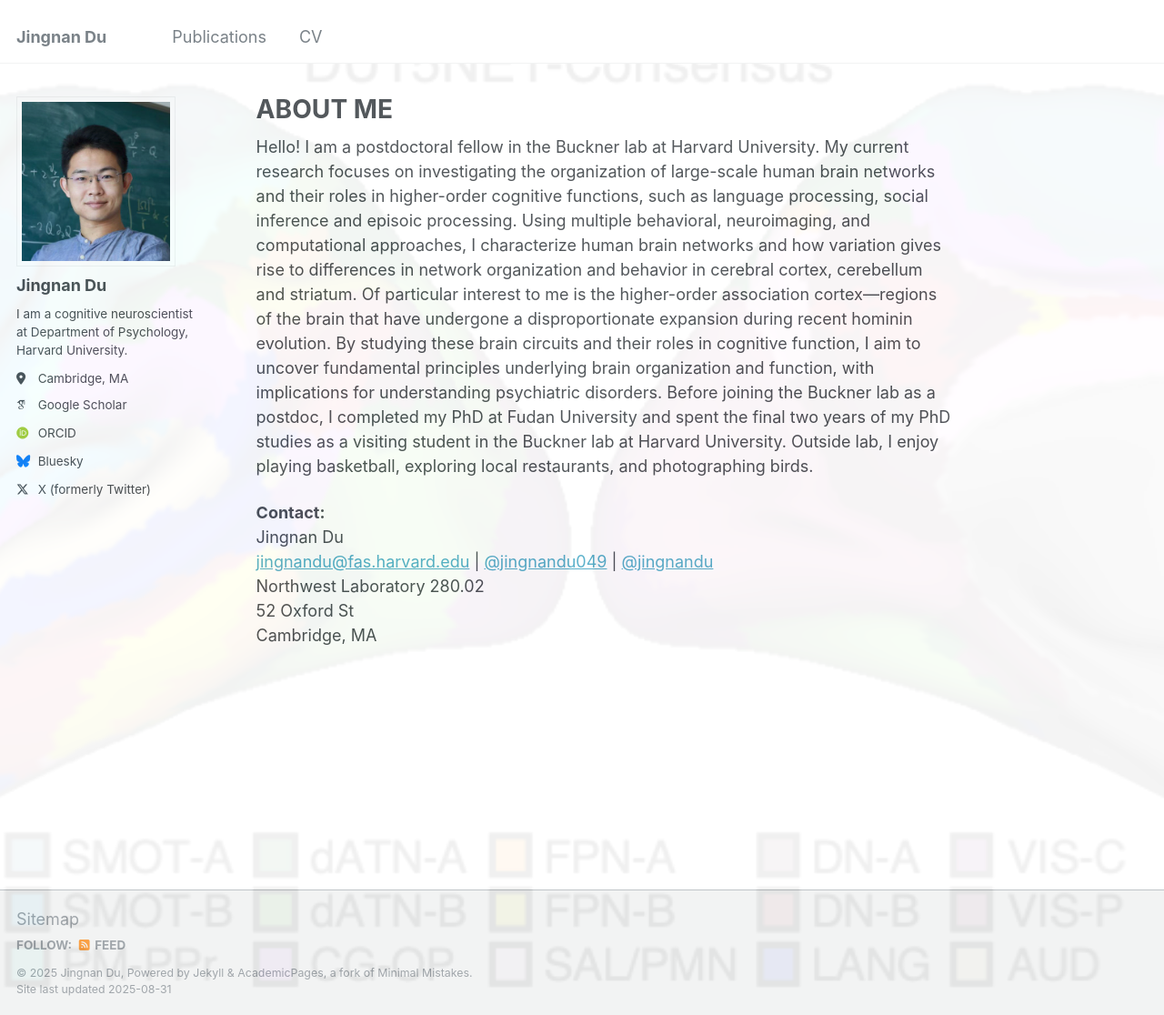
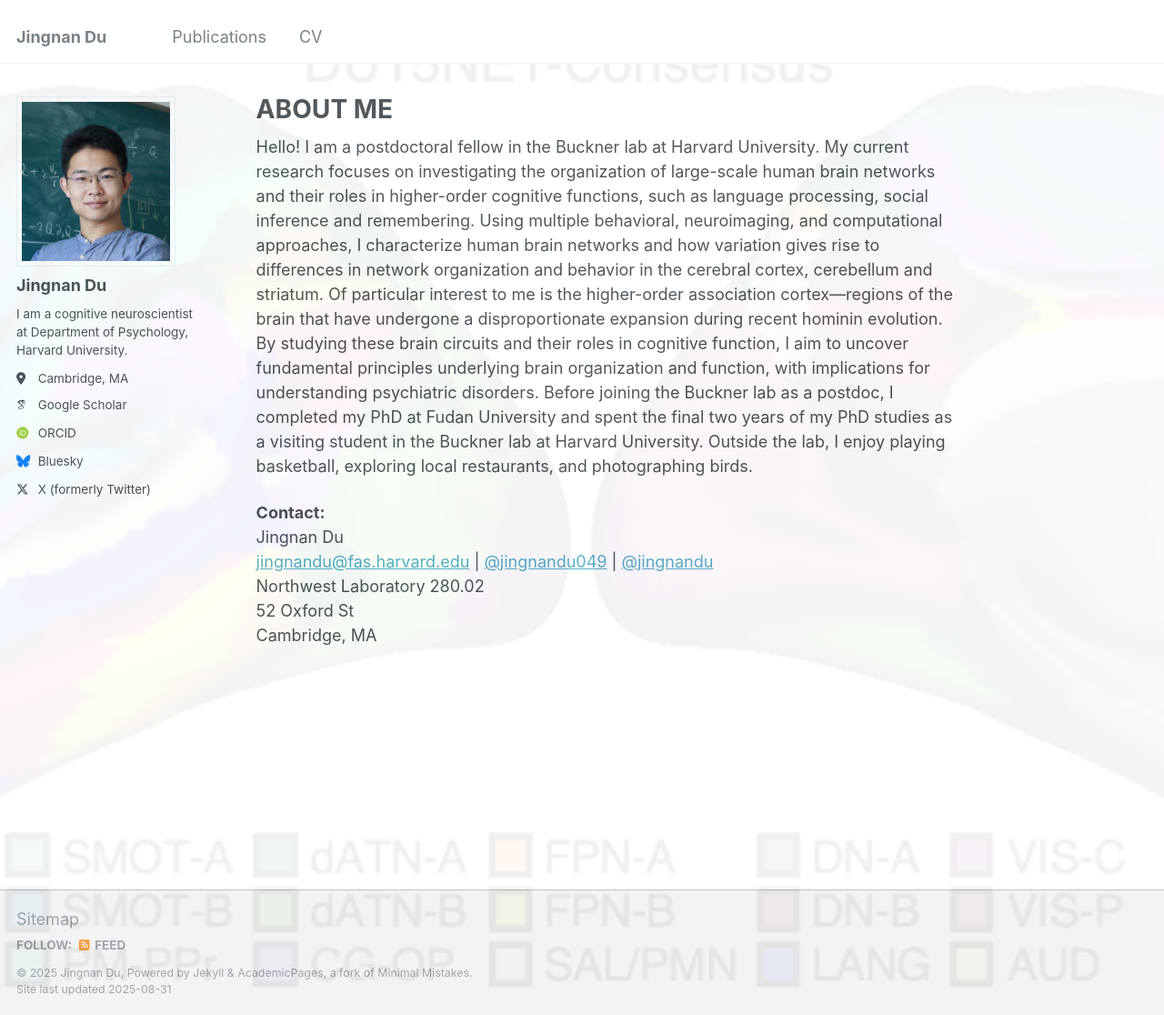
Before and after one commit to jingnandu93/jingnandu93.github.io, a Jekyll site: the page built from _pages/about.md, in a window 1280 px wide and 1116 px high. Shown: the whole window at 91% size. Built offline with Jekyll 4.4.1, drawn with Linux system fonts in a browser that asks for light colours; some web fonts are replaced.

Commit message:
Update about.md

```diff
--- a/_pages/about.md
+++ b/_pages/about.md
@@ -27,7 +27,7 @@ redirect_from:
 </style>
 <div class="background-img"></div>
 
- Hello! I am a postdoctoral fellow in the Buckner lab at Harvard University. My current research focuses on investigating the organization of large-scale human brain networks and their roles in higher-order cognitive functions, such as language processing, social inference and episoic processing. Using multiple behavioral, neuroimaging, and computational approaches, I characterize human brain networks and how variation gives rise to differences in network organization and behavior in cerebral cortex, cerebellum and striatum. Of particular interest to me is the higher-order association cortex—regions of the brain that have undergone a disproportionate expansion during recent hominin evolution. By studying these brain circuits and their roles in cognitive function, I aim to uncover fundamental principles underlying brain organization and function, with implications for understanding psychiatric disorders. Before joining the Buckner lab as a postdoc, I completed my PhD at Fudan University and spent the final two years of my PhD studies as a visiting student in the Buckner lab at Harvard University. Outside lab, I enjoy playing basketball, exploring local restaurants, and photographing birds.
+ Hello! I am a postdoctoral fellow in the Buckner lab at Harvard University. My current research focuses on investigating the organization of large-scale human brain networks and their roles in higher-order cognitive functions, such as language processing, social inference and remembering. Using multiple behavioral, neuroimaging, and computational approaches, I characterize human brain networks and how variation gives rise to differences in network organization and behavior in the cerebral cortex, cerebellum and striatum. Of particular interest to me is the higher-order association cortex—regions of the brain that have undergone a disproportionate expansion during recent hominin evolution. By studying these brain circuits and their roles in cognitive function, I aim to uncover fundamental principles underlying brain organization and function, with implications for understanding psychiatric disorders. Before joining the Buckner lab as a postdoc, I completed my PhD at Fudan University and spent the final two years of my PhD studies as a visiting student in the Buckner lab at Harvard University. Outside the lab, I enjoy playing basketball, exploring local restaurants, and photographing birds.
 
 **Contact:**
 Jingnan Du
```
